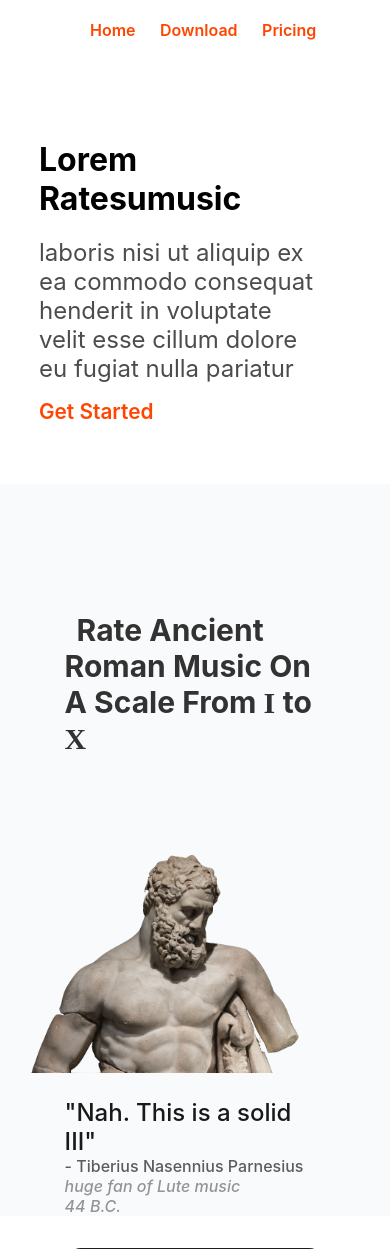
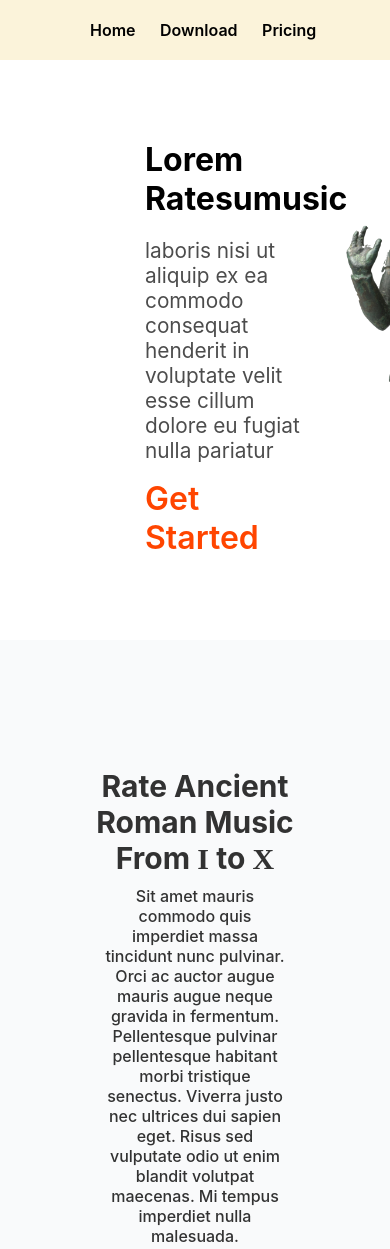
Before and after one commit to friendlymatthew/landingpage, a plain HTML site: page index.html in a window 390 px wide. Shown: the top 1249 px of the page. Drawn offline with Linux system fonts and the light colour scheme.

Commit message:
added images

```diff
--- a/global.css
+++ b/global.css
@@ -9,7 +9,6 @@ body {
 container {
   padding: 20px 20px;
   width: 80%;
-  height: 720px;
 }
 
 container.app {
@@ -35,8 +34,9 @@ title {
   display: flex;
   justify-content: center;
   font-weight: 600;
-  font-size: 43px;
-  color: orangered;
+  font-size: 60px;
+  color: #000000;
+  opacity: 0.8;
 }
 
 button {
@@ -83,13 +83,11 @@ a.hero:hover {
 
 /* NAVBAR CSS PROPERTIES */
 
-.navbar {
-  background-color: #ffffff;
-}
 
 .sticky {
   position: -webkit-sticky;
   position: sticky;
+  background-color: #FBF3DA;
   top: 0;
 }
 
@@ -101,8 +99,15 @@ a.hero:hover {
 }
 
 .navbar a {
-  color: orangered;
+  color: black;
   text-decoration: none;
+  transition: 0.7s;
+}
+
+.navbar a:hover {
+  color: black;
+  text-decoration: underline;
+  text-decoration-color: orangered;
 }
 
 .navbar ul {
@@ -110,7 +115,6 @@ a.hero:hover {
   width: 100%;
   margin: 0 auto;
   padding: 0rem 5em;
-  background-color: #ffffff;
   text-align: start;
 }
 
@@ -120,7 +124,7 @@ a.hero:hover {
   display: flex;
   justify-content: center;
   align-items: center;
-  padding: 60px 0px;
+  padding: 60px 20px;
 }
 
 .hero-title {
@@ -132,8 +136,7 @@ a.hero:hover {
 }
 
 .hero-title:hover {
-  text-decoration: underline;
-  text-decoration-color: orangered;
+  color: orangered;
 }
 
 .hero-desc {
@@ -144,6 +147,7 @@ a.hero:hover {
 
 .hero-samp {
   display: flex;
+  justify-content: space-evenly;
   padding: 0px 12px;
   width: 80%;
 }
@@ -166,12 +170,19 @@ a.hero:hover {
   height: 320px;
 }
 
+
 /* BANNER CSS PROPERTIES */
 
 #banner {
   background-color: #f9fafb;
   padding: 0rem 2rem;
   padding-top: 8rem;
+  transition: 0.8s;
+}
+
+#banner:hover {
+  background-color: #fcf6e3;
+
 }
 
 .banner-scaffold {
@@ -180,10 +191,26 @@ a.hero:hover {
   justify-content: center;
 }
 
+.banner-desc-scaffold {
+  display: flex;
+  justify-content: center;
+}
+
 .banner-message {
   font-size: 3rem;
   font-weight: 700;
   opacity: 0.8;
+  text-align: center;
+}
+
+.banner-desc {
+  margin-top: 20px;
+  font-size: 1.5rem;
+  font-weight: 500;
+  width: 70%;
+  opacity: 0.8;
+  text-align: center;
+
 }
 
 .banner-roman-image {
@@ -217,6 +244,7 @@ a.hero:hover {
   background-color: #f8f8f8;
   justify-content: center;
   align-items: center;
+  padding: 60px 0px;
 }
 
 .app-image {
@@ -443,6 +471,10 @@ button.iframe-button {
     height: 50%;
   }
 
+  #banner {
+    margin-bottom: 40px;
+  }
+
   .banner-span-message {
     width: 80%;
   }
@@ -460,6 +492,10 @@ button.iframe-button {
     opacity: 0.9;
   }
 
+  .banner-desc {
+    font-size: 1rem;
+    margin-top: 10px;
+  }
 
 .banner-roman-speaker {
   font-size: 1rem;
@@ -477,14 +513,22 @@ button.iframe-button {
   color: black;
   font-size: 2rem;
   transition: 0.7s;
-  padding: 20px 0px;
+  padding-left: 90px;
 }
+
+.hero-desc {
+  padding-left: 90px;
+  font-size: 1.3rem;
+}
+
 
 a.hero {
   color: orangered;
   transition: 0.6s;
-  font-size: 1.3rem;
+  font-size: 2rem;
+  padding-left: 90px;
   margin-right: 1em;
+
 }
 
 
@@ -524,4 +568,22 @@ a.hero {
   margin-top: 1.5rem;
 }
 
+.iframe-title {
+  font-size: 2rem;
 }
+
+.iframe-message {
+  font-size: 0.8rem;
+  font-weight: 500;
+  opacity: 0.7;
+  width: 70%;
+  text-align: center;
+}
+
+
+button.iframe-button {
+  margin-top: 10px;
+}
+
+
+}
--- a/index.html
+++ b/index.html
@@ -10,7 +10,7 @@
 
   <body>
     <div class="sticky">
-      <div id="navbar" class="navbar">
+      <div class="navbar">
         <ul>
           <li>
             <a href="#">Home</a>
@@ -29,21 +29,31 @@
             laboris nisi ut aliquip ex ea commodo consequat henderit in
             voluptate velit esse cillum dolore eu fugiat nulla pariatur
           </div>
+
           <div class="hero-actions">
-            <a class="hero"> Get Started </a>
+            <a href="#app" class="hero"> Get Started </a>
           </div>
         </div>
+
+        <img src="public/romantall.png" alt="Roman Man Holding Up III" height="460px"/>
+
       </div>
     </section>
 
     <section id="banner">
       <div class="banner-scaffold">
         <div class="banner-span-message">
-          <span class="banner-message">
-            Rate Ancient Roman Music On A Scale From
+          <div class="banner-message">
+            Rate Ancient Roman Music From
             <span class="banner-message-roman"> I </span> to
-            <span class="banner-message-roman">X</span></span
-          >
+            <span class="banner-message-roman">X</span>
+          </div>
+
+          <div class="banner-desc-scaffold">
+          <div class="banner-desc">
+            Sit amet mauris commodo quis imperdiet massa tincidunt nunc pulvinar. Orci ac auctor augue mauris augue neque gravida in fermentum. Pellentesque pulvinar pellentesque habitant morbi tristique senectus. Viverra justo nec ultrices dui sapien eget. Risus sed vulputate odio ut enim blandit volutpat maecenas. Mi tempus imperdiet nulla malesuada.
+          </div>
+        </div>
 
           <div class="banner-scaffold">
             <img
@@ -53,11 +63,11 @@
             />
 
             <div class="banner-roman-message">
-              "Nah. This is a solid III"
+              "Nay. This is a solid VII"
 
               <div class="banner-roman-speaker">
                 <div>- Tiberius Nasennius Parnesius</div>
-                <div class="banner-roman-speaker-alt">huge fan of Lute music</div>
+                <div class="banner-roman-speaker-alt">renowned critic of Lute music</div>
                 <div class="banner-roman-speaker-alt">44 B.C.</div>
               </div>
             </div>
```
Also changed, not shown: public/romantall.png (added), 3 other files.
